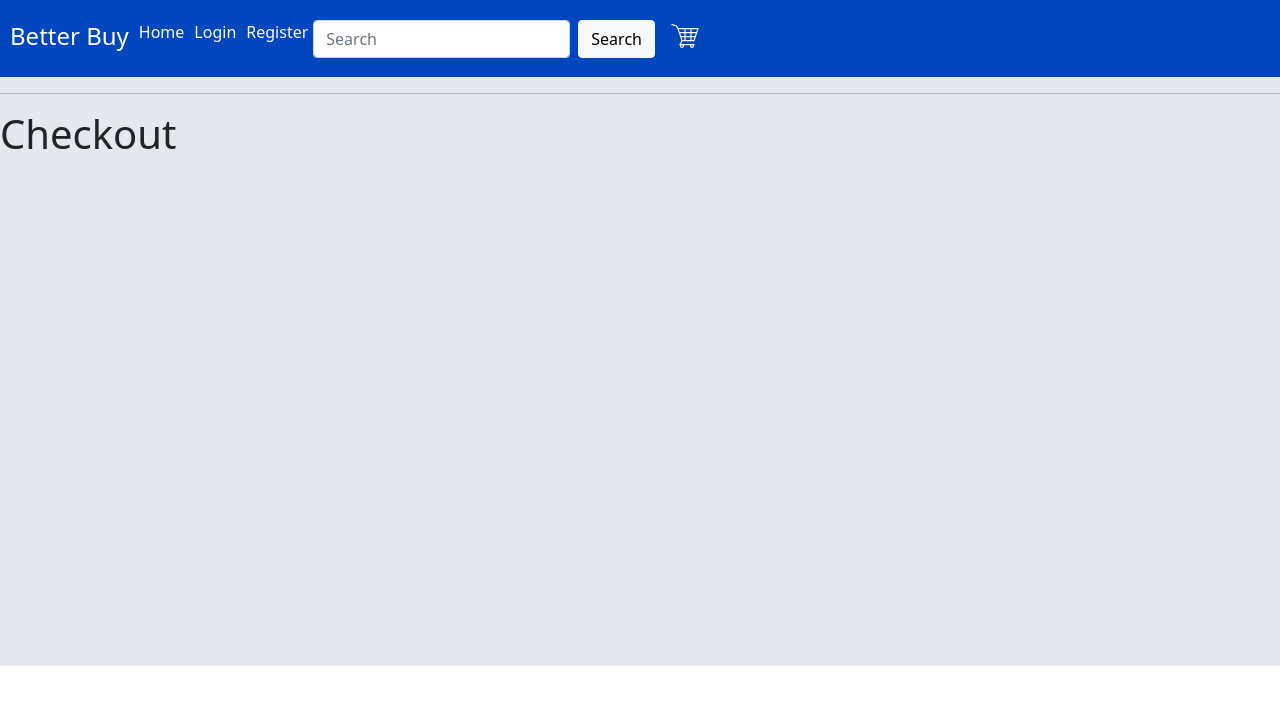
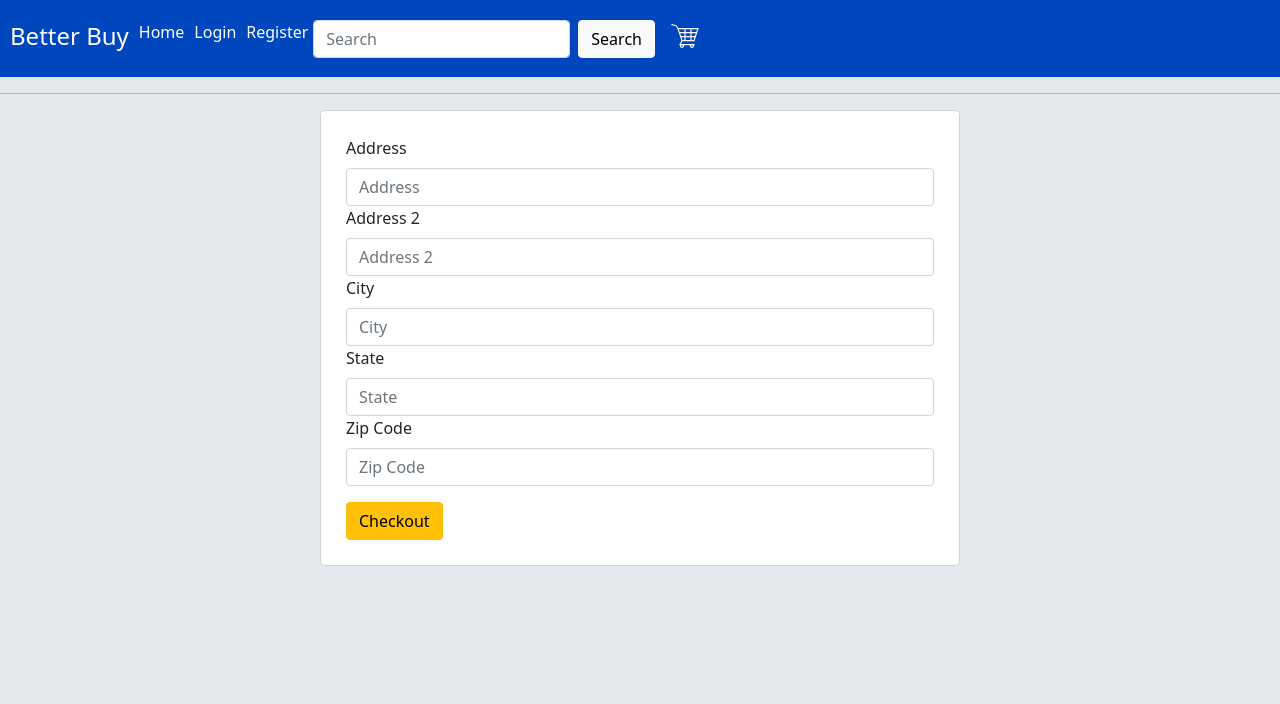
Before and after one commit to joshgor91/bbfs21-team-3, a React (Create React App) app in the folder frontend/: page /cart/checkout in a window 1280 px wide. Shown: the top 704 px of the page. Built offline with nearby package versions, Linux system fonts and the light colour scheme.

Commit message:
created checkout address form

```diff
--- a/frontend/src/components/Checkout/CheckoutForm.js
+++ b/frontend/src/components/Checkout/CheckoutForm.js
@@ -1,6 +1,41 @@
+import {Button, Col, Form} from "react-bootstrap";
+
+// @JsonProperty
+// public String address1;
+//
+// @JsonProperty
+// public String address2;
+//
+// @JsonProperty
+// public String city;
+//
+// @JsonProperty
+// public String state;
+//
+// @JsonProperty
+// public String zipcode;
+
 
 const CheckoutForm = () => {
-    return <h1>Checkout</h1>
+    return (
+        <Form className="login-register-form">
+        <Form.Group className="mb-3" controlId="formBasicAddress">
+            <Form.Label>Address</Form.Label>
+            <Form.Control type="text required" placeholder="Address"/>
+            <Form.Label>Address 2</Form.Label>
+            <Form.Control type="text" placeholder="Address 2"/>
+            <Form.Label>City</Form.Label>
+            <Form.Control type="text required" placeholder="City"/>
+            <Form.Label>State</Form.Label>
+            <Form.Control type="text required" placeholder="State"/>
+            <Form.Label>Zip Code</Form.Label>
+            <Form.Control type="text required" placeholder="Zip Code"/>
+        </Form.Group>
+
+        <Col><Button variant="warning" >Checkout</Button></Col>
+    </Form>
+
+    )
 };
 
 export default CheckoutForm;
```
Also changed, not shown: frontend/src/styles/app.css (line endings or trailing spaces).
